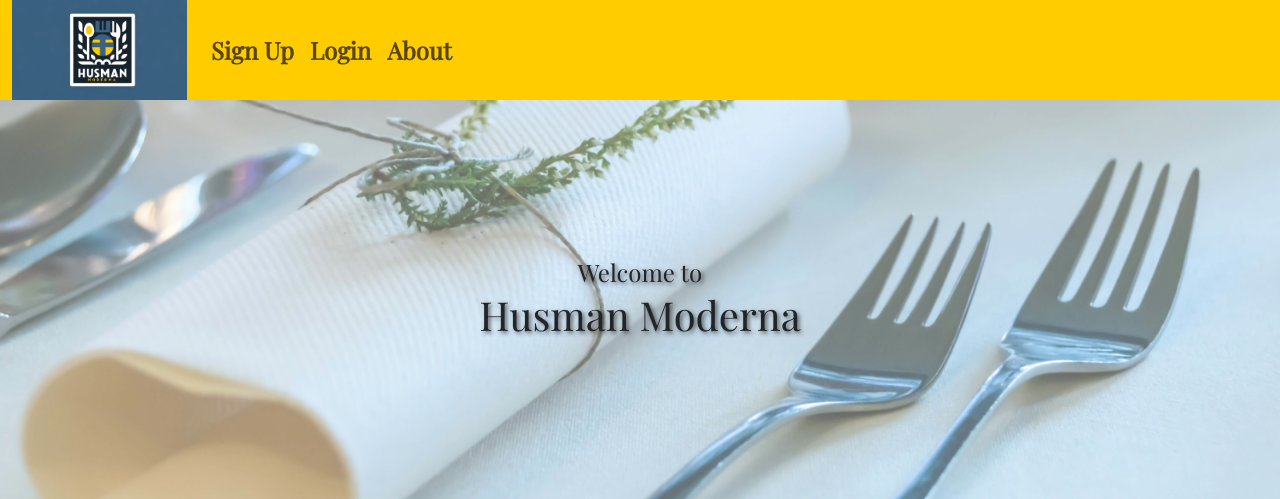
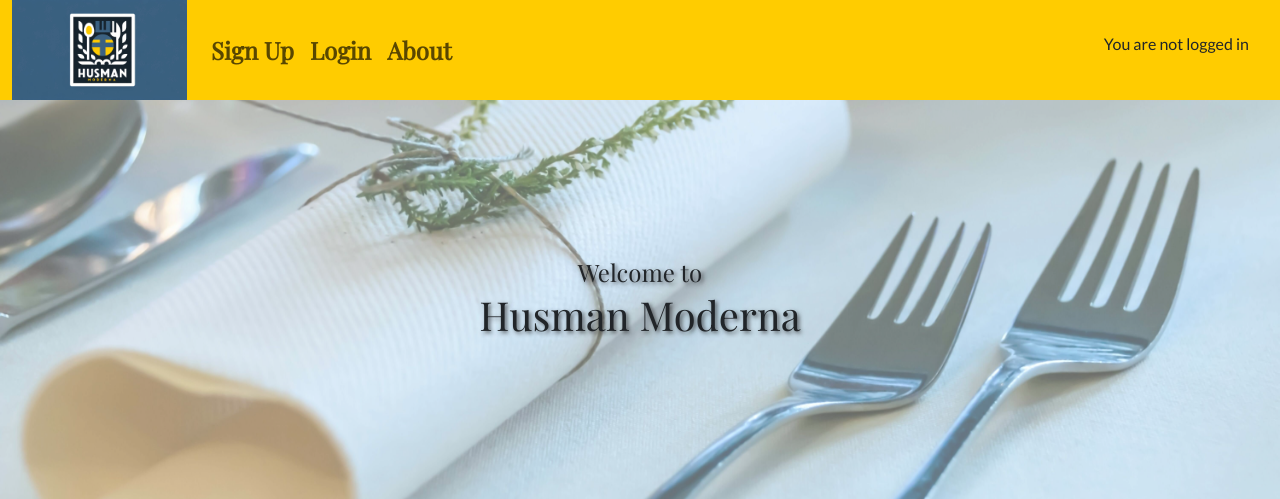
Before and after one commit to merin86/husman-moderna, a Django app: page /home/ in a window 1280 px wide. Shown: the top 499 px of the page. Run offline with Django 4.2, Linux system fonts and the light colour scheme; some libraries are stand-ins or nearby versions.

Commit message:
Add message when logged in/out

```diff
--- a/husman_moderna/settings.py
+++ b/husman_moderna/settings.py
@@ -28,7 +28,7 @@ TEMPLATES_DIR = os.path.join(BASE_DIR, 'templates')
 SECRET_KEY = os.environ.get('SECRET_KEY')
 
 # SECURITY WARNING: don't run with debug turned on in production!
-DEBUG = False
+DEBUG = True
 
 ALLOWED_HOSTS = ['8000-merin86-husmanmoderna-y9f1dwnelsk.ws-eu110.gitpod.io','.herokuapp.com']
 
--- a/static/css/style.css
+++ b/static/css/style.css
@@ -155,6 +155,14 @@ h1, h2, h3, h4, h5, h6 {
     transition: background-color 0.3s;
 }
 
+/* Positioning for logged in message */
+.text-end {
+    position: absolute;
+    top: 10px;
+    right: 10px;
+    padding: 5px;
+}
+
 /* Hides "Forgot your password?" text */
 .helptext a {
     display: none;
@@ -225,3 +233,16 @@ footer {
     margin: 20px 0 5px 0;
     font-size: 0.8rem;
 }
+
+@media (max-width: 768px) {
+    .text-end {
+        font-size: 14px;
+        right: 100px;
+    }
+}
+
+@media (max-width: 576px) {
+    .text-end {
+        display: none;
+    }
+}
--- a/templates/base.html
+++ b/templates/base.html
@@ -67,6 +67,11 @@
 
     <!-- Main content -->
     <main>
+        {% if user.is_authenticated %}
+        <p class="text-end m-3">You are logged in as {{ user }}</p>
+        {% else %}
+        <p class="text-end m-3">You are not logged in</p>
+        {% endif %}
         {% block content %}
         {% endblock %}
     </main>
```
